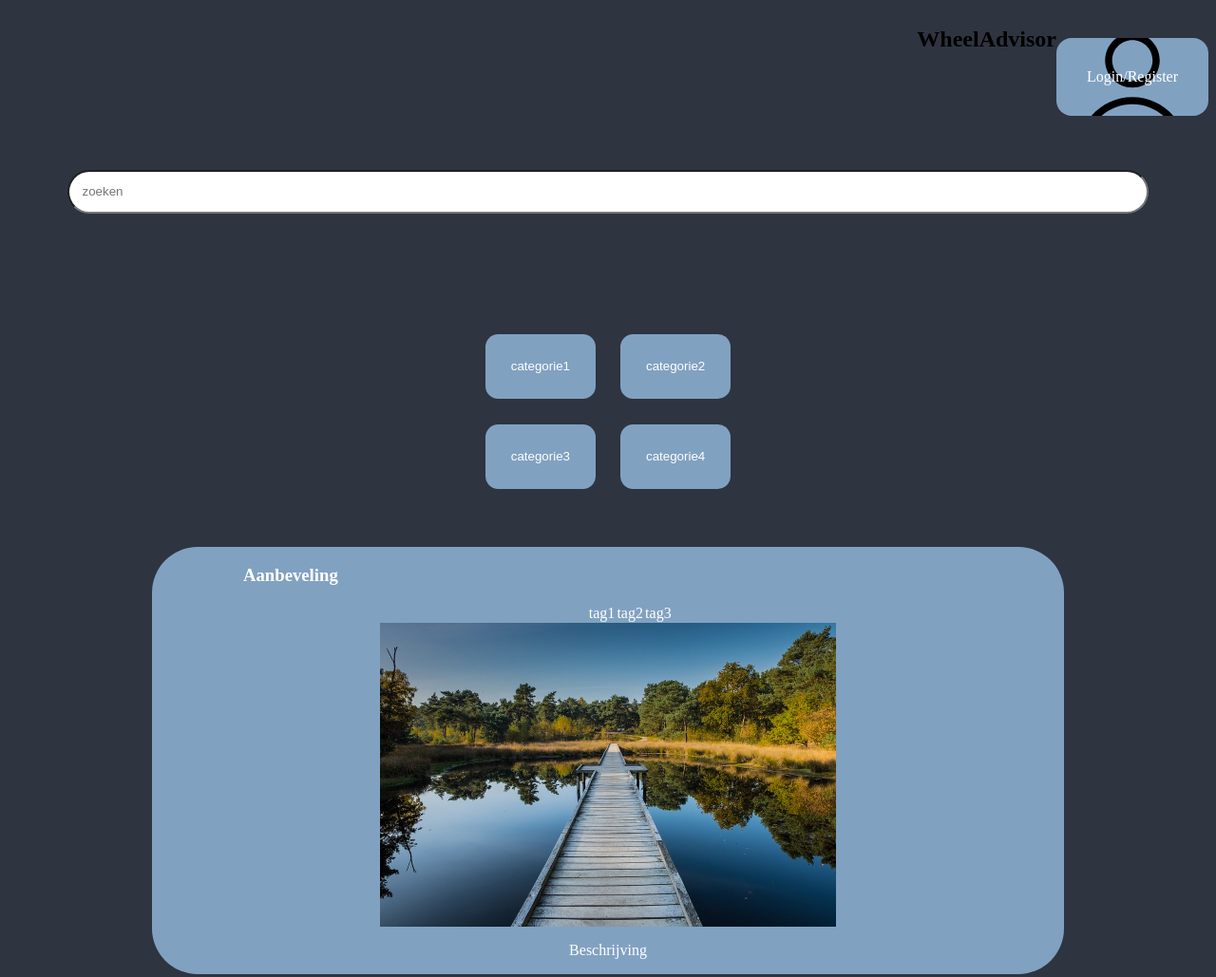
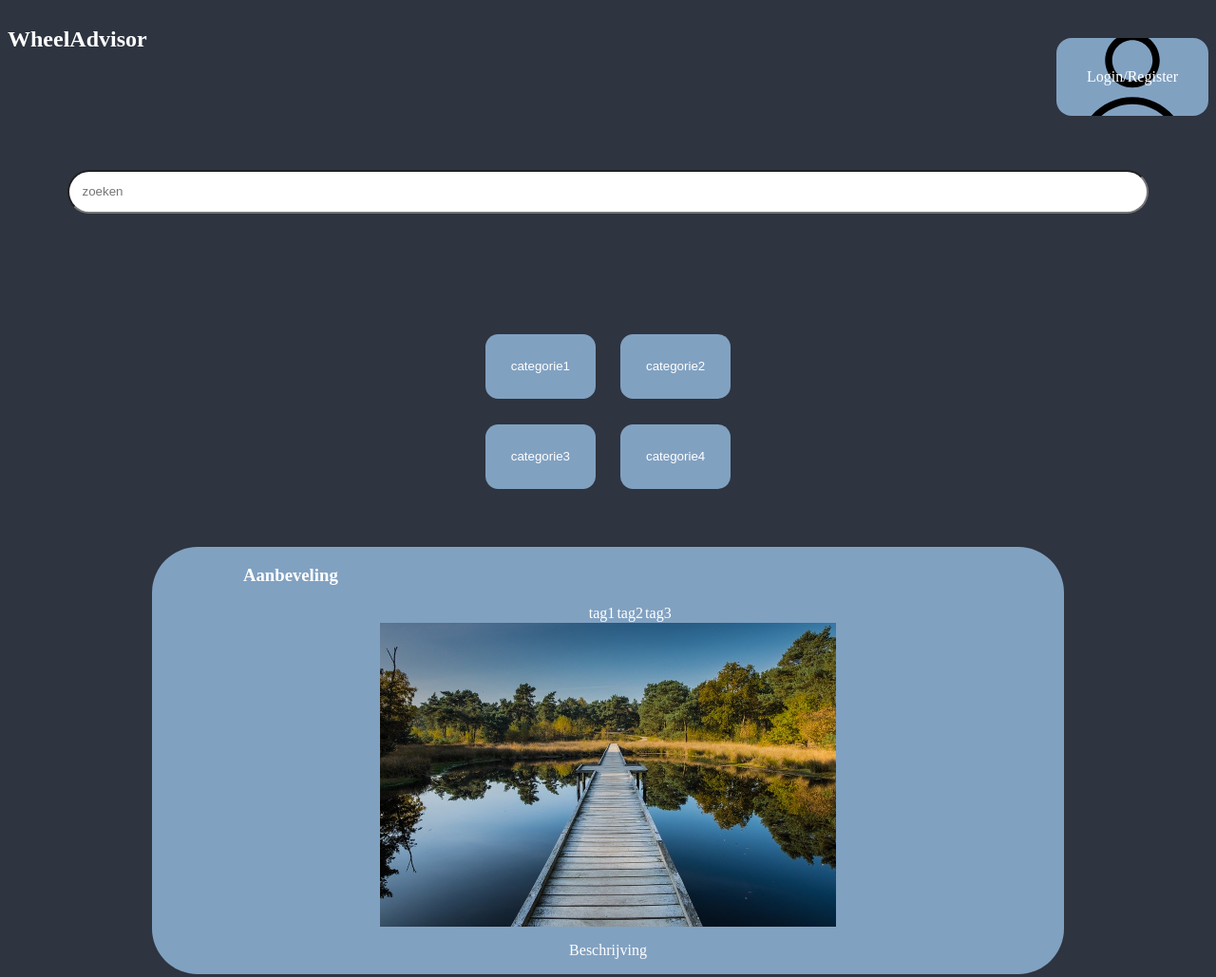
Before and after one commit to ehbLuca/Wheeladvisor, a plain HTML site: page website/start.html in a window 1280 px wide. Shown: the whole page at 95% size. Drawn offline with Linux system fonts and the light colour scheme.

Commit message:
Css voor de titel.css
+padding in de login link

```diff
--- a/website/css/template.css
+++ b/website/css/template.css
@@ -22,20 +22,31 @@ body{
     align-items: center;
 }
 
-/*loginbalk is rond de login en zoek optie*/
+/*loginbalk is rond de login*/
 .loginbalk a{
     color: white;
     text-decoration: none;
     text-align: center;
-    padding: 3px;
+    padding: 2%;
     background-color: var(--fg-color);
     border-radius: 1rem;
 	margin-top: 2em;
 
 }
 
+.loginbalk h1{
+    text-align: center;
+    color: white;
+    margin-bottom: 0;
+
+}
+
 .loginbalk{
-    align-self: flex-end;
+    width: 100%;
+    display: flex;
+    flex-direction: row;
+    justify-content: space-between;
+
 }
 
 
```
